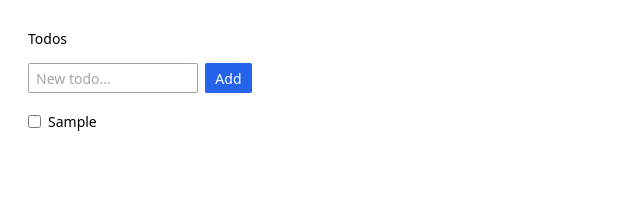
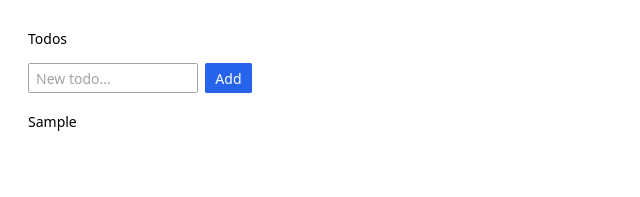
Before and after one commit to nikitapashinsky/svelte-todos, a SvelteKit app: page / in a window 1280 px wide. Both pictures are taken after typing "Sample" into the empty fields and a click on the button "Add". Shown: the top 197 px of the page, without its empty margins (0-640 px from the left). Built offline with nearby package versions, Linux system fonts and the light colour scheme.

Commit message:
convert class to component

```diff
--- a/src/routes/+page.svelte
+++ b/src/routes/+page.svelte
@@ -1,22 +1,26 @@
 <!-- svelte-ignore a11y-click-events-have-key-events -->
 <script>
 	import { nanoid } from 'nanoid';
-	import { Todo } from './todo';
+	import Todo from './Todo.svelte';
 	import { todos } from '../stores.js';
 	import { completedTodos } from '../stores.js';
 
 	let newTodoTitle = '';
 
 	function handleAdd() {
-		let newTodo = new Todo(nanoid(), newTodoTitle, false);
+		let newTodo = {
+			id: nanoid(),
+			title: newTodoTitle,
+			isCompleted: false
+		};
+
 		$todos = [newTodo, ...$todos];
 		newTodoTitle = '';
+		console.log($todos);
 	}
 
-	function handleRemove(index) {
-		$todos.splice(index, 1);
-		$todos = $todos;
-		console.log($todos);
+	function removeTodo(todo) {
+		$todos = $todos.filter((t) => t.id !== todo.id);
 	}
 
 	function handleComplete(id) {
@@ -35,7 +39,7 @@
 				type="text"
 				bind:value={newTodoTitle}
 				placeholder="New todo…"
-				class="w-full rounded-sm border border-neutral-400 py-1 px-2  placeholder-neutral-400 focus:border-blue-500 focus:outline-none focus:ring-1 focus:ring-blue-500"
+				class="w-full rounded-sm border border-neutral-400 py-1 px-2 placeholder-neutral-400 focus:border-blue-500 focus:outline-none focus:ring-1 focus:ring-blue-500"
 			/>
 			<button
 				type="submit"
@@ -46,18 +50,7 @@
 	</form>
 	<ul class="flex flex-col gap-1">
 		{#each $todos as todo, index (todo.id)}
-			<li class="group relative flex justify-between gap-4 py-1 ">
-				<div class="flex items-center gap-2">
-					<input type="checkbox" on:change={() => handleComplete(todo.id)} />
-					{todo.title}
-				</div>
-				<button on:click={() => handleRemove(index)} class="invisible group-hover:visible">
-					<span class="text-red-700 underline">Delete</span>
-				</button>
-				<div
-					class="invisible absolute top-0 -left-2 -z-10 box-content h-full min-w-full bg-neutral-100 px-2 group-hover:visible"
-				/>
-			</li>
+			<Todo {todo} on:remove={(e) => removeTodo(e.detail)} />
 		{/each}
 	</ul>
 </main>
--- /dev/null
+++ b/src/routes/Todo.svelte
@@ -0,0 +1,21 @@
+<script>
+	import { createEventDispatcher } from 'svelte';
+	const dispatch = createEventDispatcher();
+	export let todo;
+</script>
+
+<li class="group relative flex justify-between gap-4 py-1 ">
+	<div class="flex items-center gap-2">
+		<!-- <input type="checkbox" on:change={() => handleComplete(id)} /> -->
+		{todo.title}
+	</div>
+	<button on:click={() => dispatch('remove', todo)} class="invisible group-hover:visible">
+		<span class="text-red-700 underline">Delete</span>
+	</button>
+	<div
+		class="invisible absolute top-0 -left-2 -z-10 box-content h-full min-w-full bg-neutral-100 px-2 group-hover:visible"
+	/>
+</li>
+
+<style>
+</style>
--- a/src/routes/todo.js
+++ /dev/null
@@ -1,7 +0,0 @@
-export class Todo {
-	constructor(id, title, completed) {
-		this.id = id;
-		this.title = title;
-		this.completed = completed;
-	}
-}
```
